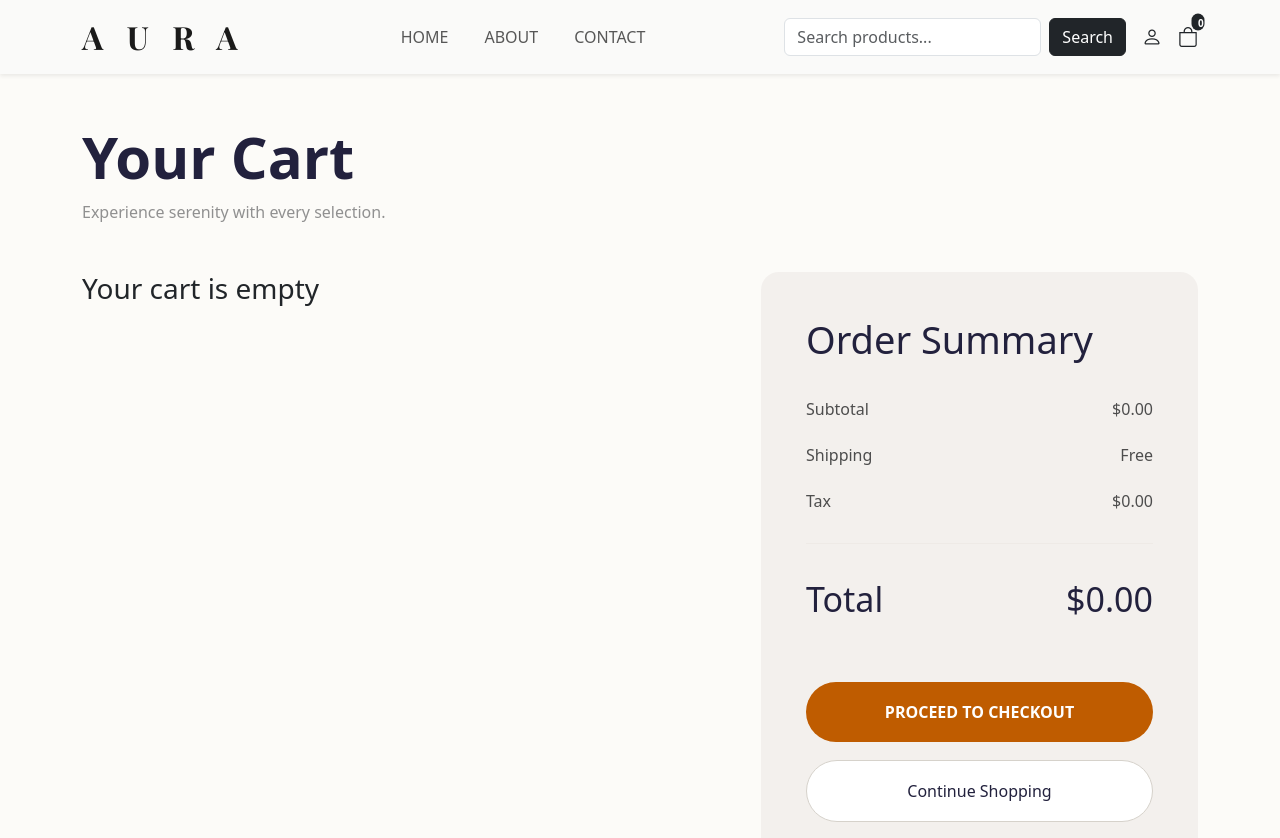
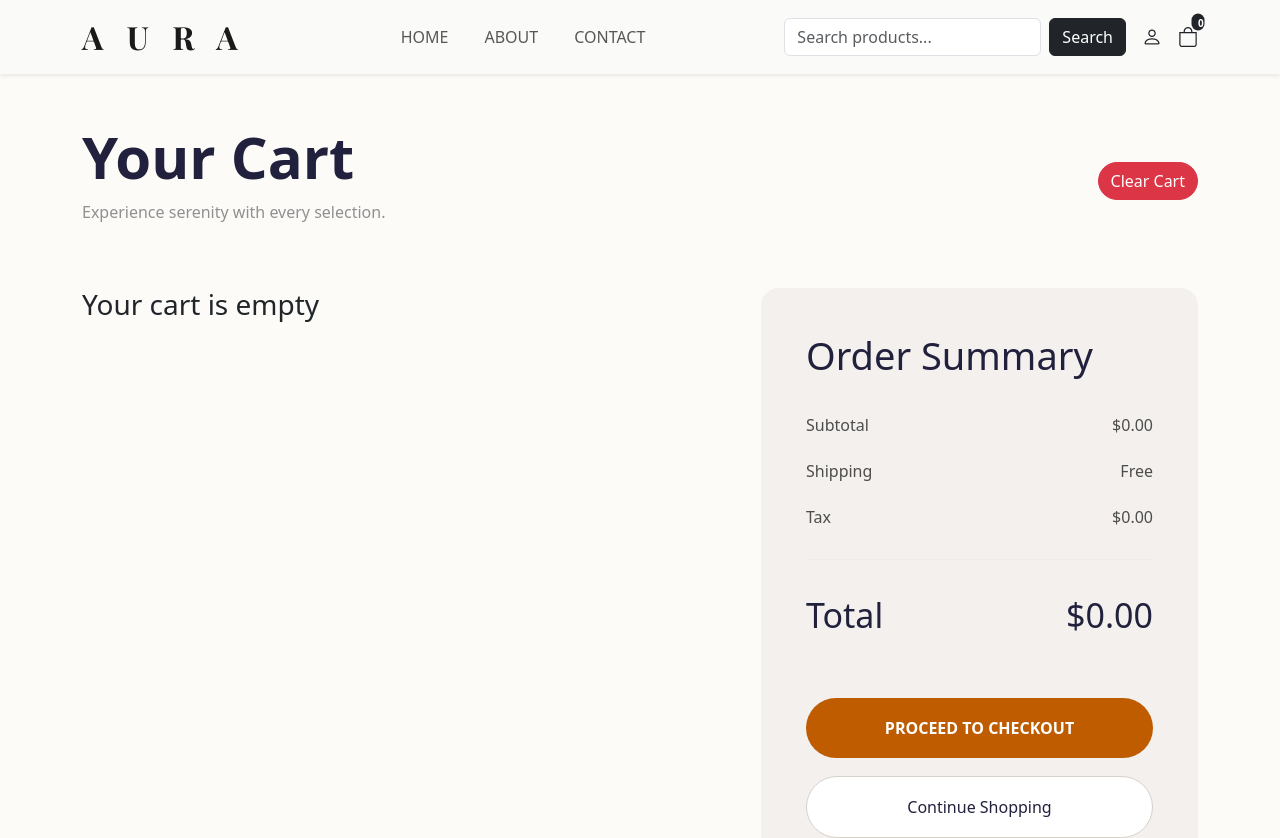
Before and after one commit to Beshoy-05/e-commerce, a React (Vite) app: page /cart in a window 1280 px wide. Shown: the top 838 px of the page. Built offline with nearby package versions, Linux system fonts and the light colour scheme; a web font is replaced by a local one.

Commit message:
Implement clear cart feature in Cart component
Added a clear cart button and functionality to the Cart component.

```diff
--- a/src/pages/Cart/Cart.jsx
+++ b/src/pages/Cart/Cart.jsx
@@ -33,6 +33,9 @@ const Cart = () => {
     setCart(cart.filter((item) => item.id !== id));
   }
 
+  function clearCart() {
+    setCart([]);
+  }
   const subtotal = cart.reduce(
     (total, item) => total + item.price * item.quantity,
     0,
@@ -45,11 +48,18 @@ const Cart = () => {
     <>
       <div className="cart-page py-5">
         <div className="container">
-          <div className="mb-5">
-            <h1 className="cart-title">Your Cart</h1>
-            <p className="cart-subtitle">
-              Experience serenity with every selection.
-            </p>
+          <div className="mb-5 d-flex justify-content-between align-items-center">
+            <div className="leftHeader">
+              <h1 className="cart-title">Your Cart</h1>
+              <p className="cart-subtitle">
+                Experience serenity with every selection.
+              </p>
+            </div>
+            <div className="rightHeader">
+              <button  className="btn btn-danger rounded-5" onClick={clearCart}>
+                Clear Cart
+              </button>
+            </div>
           </div>
 
           <div className="row g-5">
@@ -69,7 +79,7 @@ const Cart = () => {
                       <p>{item.description}</p>
 
                       <span className="price">
-                        ${item.price * item.quantity}
+                        ${(item.price * item.quantity).toFixed(2)}
                       </span>
 
                       <div className="cart-actions">
```
